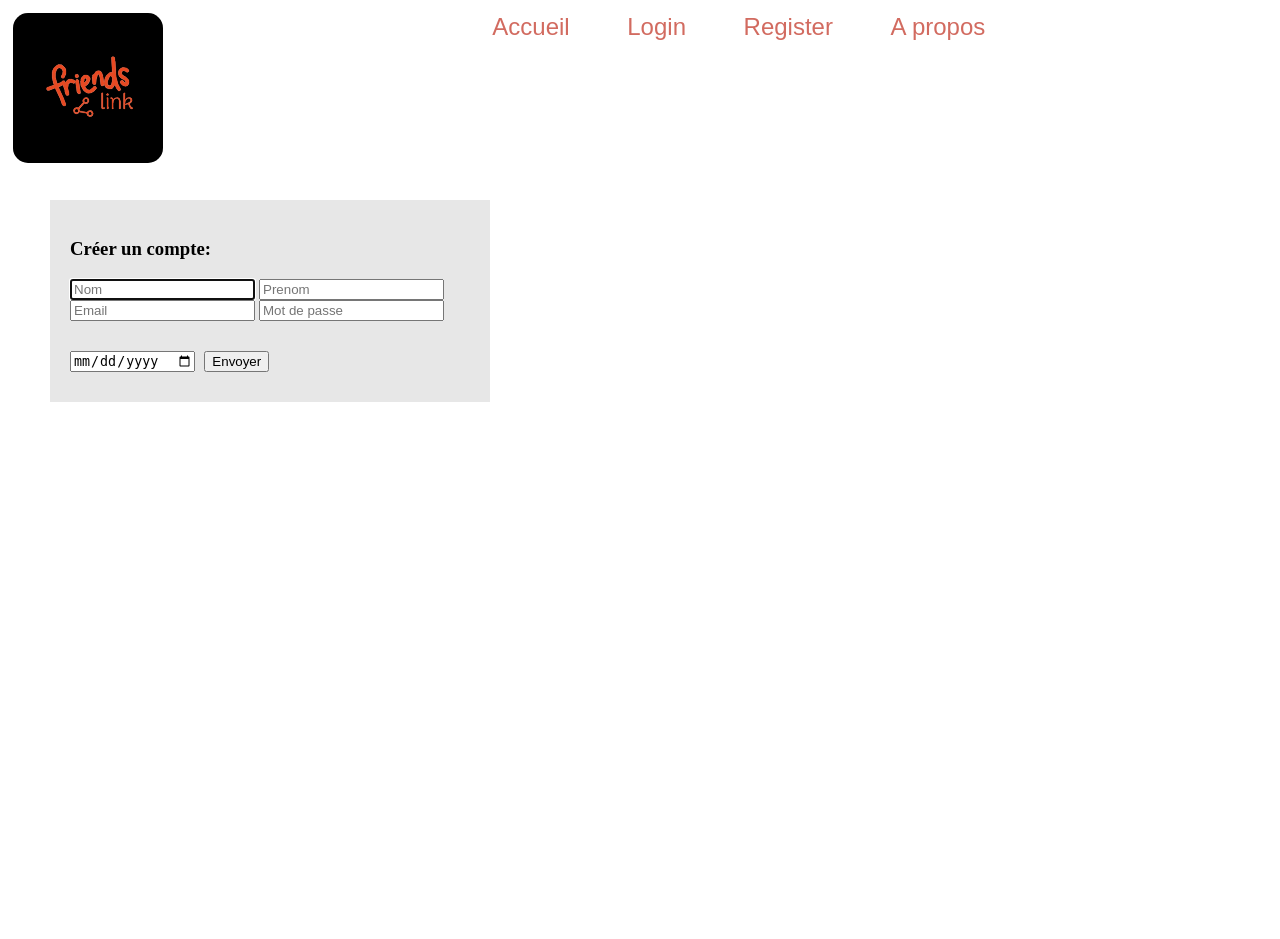
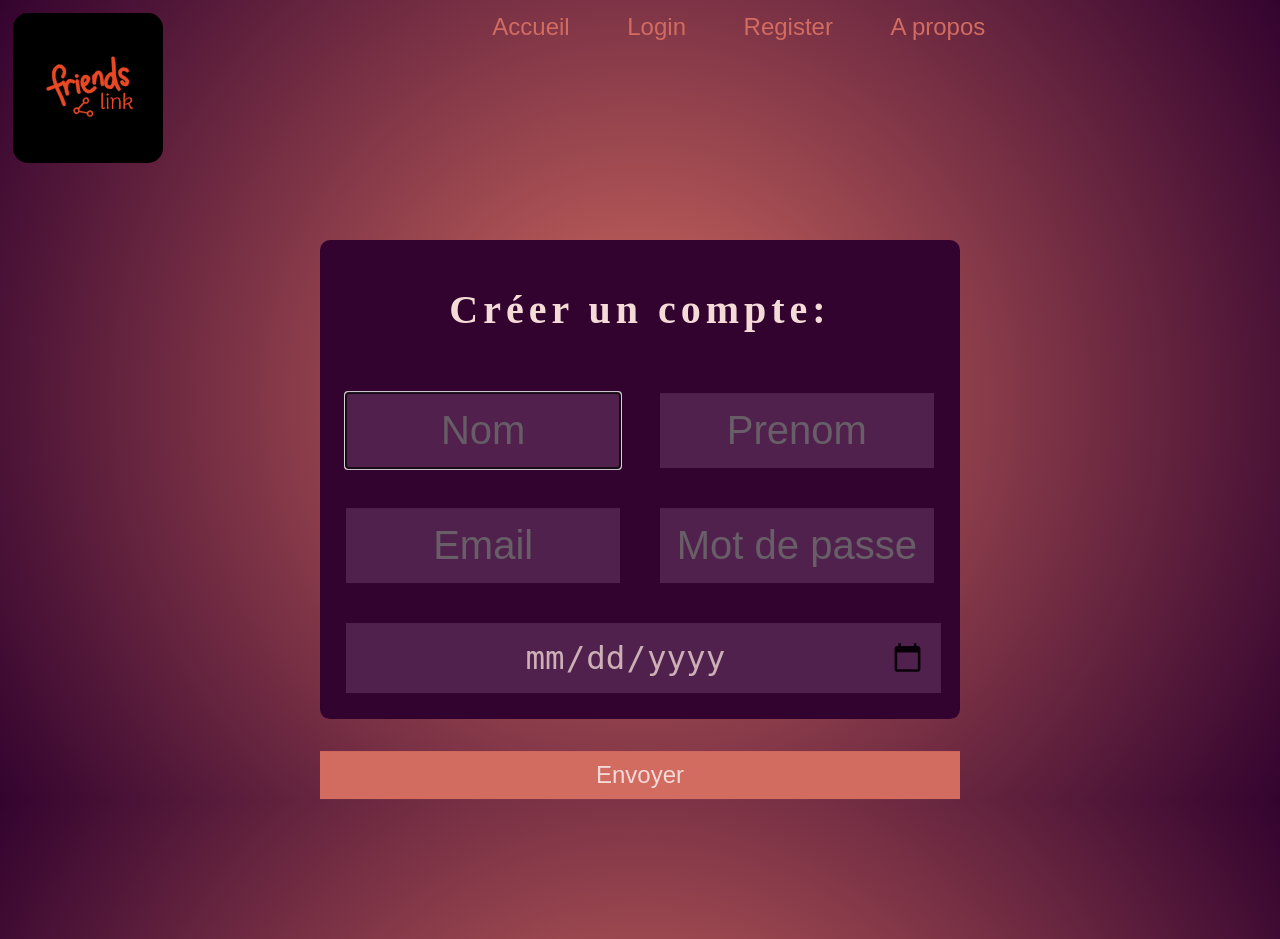
Before and after one commit to Im-Rises/friends-link, a PHP site: page /register.php in a window 1280 px wide. Before the commit the page ends 402 px from the top, so only its background shows below. Run offline with PHP 8.4, Linux system fonts and the light colour scheme; some web fonts are replaced.

Commit message:
css register + a_propos

```diff
--- a/tp_a_rendre/ban.php
+++ b/tp_a_rendre/ban.php
@@ -15,7 +15,7 @@ $_SERVER['REQUEST_URI'];
 
 <head>
     <?php
-    $css = $_SERVER['REQUEST_URI'] == "/tp_php/tp_a_rendre/index.php" ? "indexBan.css" : "ban.css";
+    $css = $_SERVER['REQUEST_URI'] == "/clement_quentin/tp_php/tp_a_rendre/index.php" ? "indexBan.css" : "ban.css";
     echo "<link rel='stylesheet' href='$css'>";
     ?>
 </head>
@@ -57,7 +57,7 @@ $_SERVER['REQUEST_URI'];
             }
             ?>
 
-            <a href="#">A propos</a>
+            <a href="a_propos.php">A propos</a>
         </div>
 
         <div id="menuToggle">
--- a/tp_a_rendre/index.php
+++ b/tp_a_rendre/index.php
@@ -41,8 +41,8 @@ if (!isset($_SESSION["email"])) {
             <img src="friends_link.svg" class="logo">
 
             <div class="logOrRegister">
-                <h1>bienvenu sur Friends Link</h1>
-                <h2>le site qui vous rapproche de vos amis</h2>
+                <h1>Bienvenue sur Friends Link! </h1>
+                <h2>Le site qui vous rapproche de vos amis</h2>
                 <div class="div2Log">
                     <a href='login.php'><div class='divLog'>Connexion</div></a>
                     <a href='register.php'><div class='divLog'>Inscription</div></a>
--- a/tp_a_rendre/login.css
+++ b/tp_a_rendre/login.css
@@ -61,7 +61,7 @@ body {
     padding            : 1%;
     border-radius      : 10px;
     margin-top         : 2%;
-    /* width           : 50%; */
+    * width           : 50%; *
     box-shadow         : 8px 8px 12px #33032F;
     text-align         : center;
     justify-content    : center;
--- a/tp_a_rendre/login.php
+++ b/tp_a_rendre/login.php
@@ -17,7 +17,7 @@
                 <input type="password" name="password" placeholder="Mot de passe" required autofocus>
             </center>
         </div>
-        <input type="submit" value="Se Connecter" class="seConnecter">
+        <input type="submit" value="Se connecter" class="seConnecter">
     </form>
 </body>
 
--- /dev/null
+++ b/tp_a_rendre/register.css
@@ -0,0 +1,73 @@
+@font-face {
+    font-family: "Poppins";
+    src        : url("poppins.ttf");
+}
+
+h3 {
+    font-size: 40px;
+    font-family   : "Poppins";
+    color         : #F4DBD8;
+    text-align    : center;
+    letter-spacing: 5px;
+}
+html {
+    height: 100%;
+}
+
+body {
+    background-repeat    : no-repeat;
+    background-attachment: fixed;
+    height               : 100%;
+    background           : radial-gradient(circle, rgba(210, 107, 96, 1) 0%, rgba(51, 3, 47, 1) 100%);
+}
+
+.compte {
+background-color   : #33032F;
+padding            : 1%;
+border-radius      : 10px;
+margin-top         : 2%;
+* width           : 50%; *
+box-shadow         : 8px 8px 12px #33032F;
+text-align         : center;
+justify-content    : center;
+}
+
+
+
+.formRegister {
+width          : 50%;
+margin         : 0 auto;
+text-align     : center;
+justify-content: center;
+margin-top     : 25vh;
+transform      : translateY(-25%);
+
+}
+
+.compte input {
+width           : 90%;
+margin: 20px;
+padding         : 15px;
+border          : none;
+color           : #F4DBD8;
+background-color: #592955;
+opacity         : 0.8;
+font-size       : 250%;
+text-align      : center;
+
+}
+
+.inscrire {
+width           : 100%;
+font-size       : 150%;
+background-color: #D26B60;
+color           : #F4DBD8;
+border          : none;
+padding         : 10px;
+margin-top      : 5%;
+}
+
+.row {
+    display: flex;
+    flex-direction: row;
+}
--- a/tp_a_rendre/register.php
+++ b/tp_a_rendre/register.php
@@ -5,25 +5,31 @@
     <title>FriendsLink</title>
     <meta charset="utf-8" />
     <meta name="viewport" content="width=device-width, initial-scale=1" />
+    <link rel="stylesheet" href="register.css">
 </head>
 
 <?php include "ban.php"; ?>
 
 <body>
     <main>
-        <article style="margin:10px 50px 0px;">
-            <div style="padding: 20px 20px 30px; margin: 20px 0px 30px; width: 25rem;  background: #e7e7e7;">
+        <article>
+            <form method="post" class="formRegister">
+                <div class="compte">
                     <h3>Créer un compte:</h3>
-                <form method="post">
+                    <center>
+                        <div class="row">
                             <input type="text" name="nom" placeholder="Nom" require autofocus>
                             <input type="text" name="prenom" placeholder="Prenom" require autofocus>
+                        </div>
+                        <div class="row">
                             <input type="email" name="email" placeholder="Email" require autofocus>
                             <input type="password" name="password" placeholder="Mot de passe" require autofocus>
+                        </div>
                         <input type="date" name="bday" require autofocus>
-                    <input type="submit" value="Envoyer" style="margin: 30px 5px 0px;">
+                    </center>
+                </div>
+                <input type="submit" value="Envoyer" class="inscrire">
             </form>
-
-            </div>
         </article>
     </main>
 </body>
@@ -43,14 +49,13 @@ if (
 ) {
 
     $res = insertIntoMembre($_POST["email"], $_POST["nom"], $_POST["prenom"], $_POST["bday"], $_POST["password"]);
-    if($res) {
+    if ($res) {
         session_start();
 
         $_SESSION["email"] = $_POST["email"];
 
         header('Location: ./index.php');
-    }
-    else echo "remplissez les champs convenablement";
+    } else echo "remplissez les champs convenablement";
 }
 
 ?>
```
Also changed, not shown: tp_a_rendre/a_propos.css (added, +61 -0 lines), tp_a_rendre/a_propos.php (added, +70 -0 lines), tp_a_rendre/style.css (line endings or trailing spaces). Lines whose indentation alone changed are shown as unchanged.
